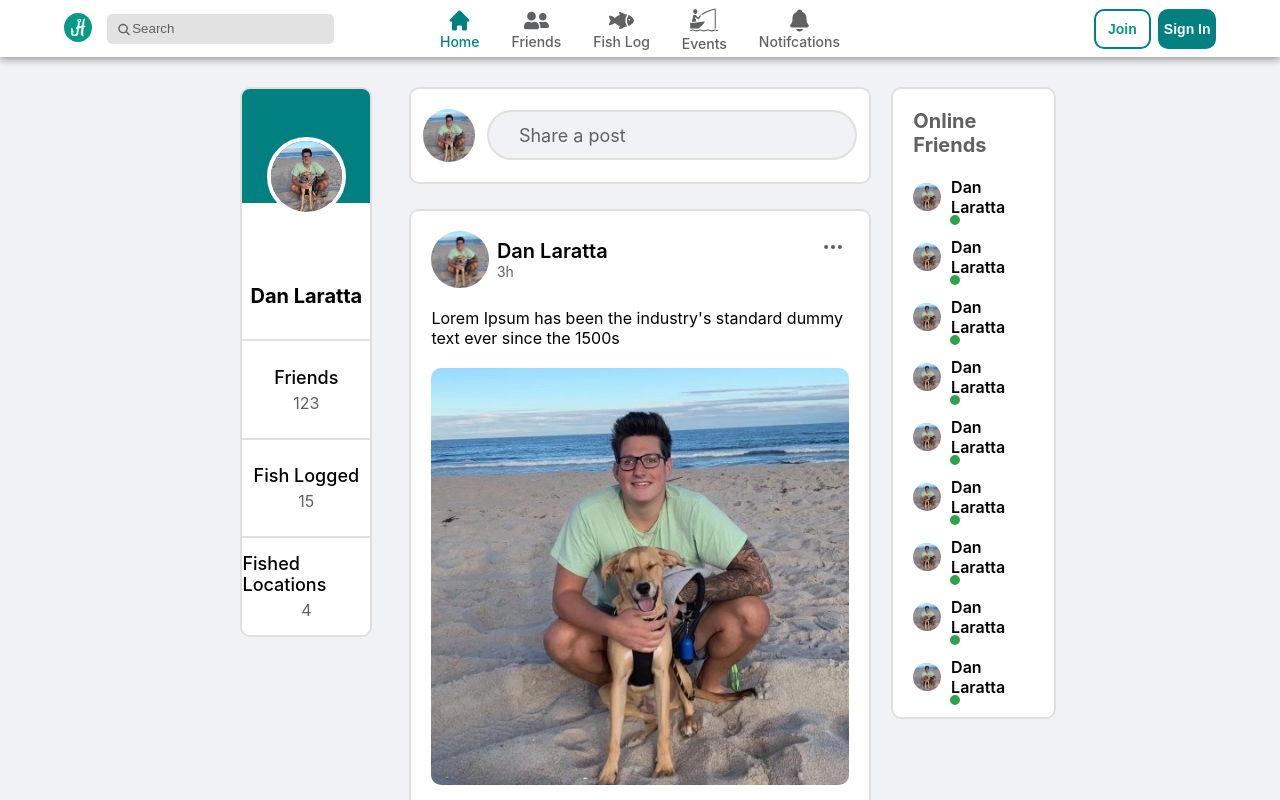
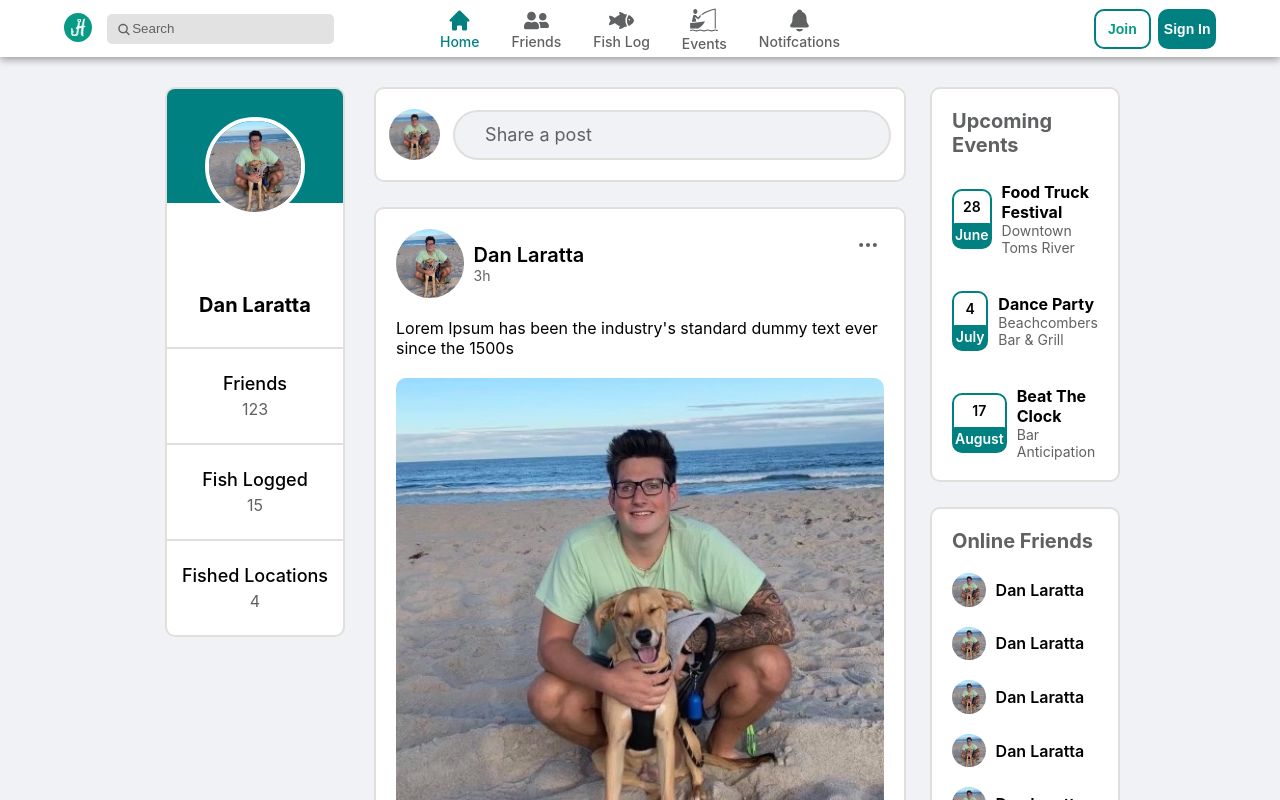
Before and after one commit to danlaratta/Hooked_Up, a React (Create React App) app in the folder frontend/: page / in a window 1280 px wide. Shown: the top 800 px of the page. Built offline with nearby package versions, Linux system fonts and the light colour scheme.

Commit message:
Events component

```diff
--- /dev/null
+++ b/frontend/src/components/Events.tsx
@@ -0,0 +1,134 @@
+import styled from 'styled-components/macro';
+
+const Container = styled.div`
+    width: 100%;
+    display: flex;
+    justify-content: center;
+    background-color: #fff;
+    border-radius: 1rem;
+    border: 0.2rem solid var(--border);
+`
+
+const Wrapper = styled.div`
+    width: 100%;
+    display: flex;
+    flex-direction: column;
+    padding: 1rem;
+`
+
+const Title = styled.h1`
+    color: var(--dark-gray);
+    padding-left: 1rem;
+    padding-top: 1rem;
+`
+
+const EventContainer = styled.div`
+    width: 100%;
+    display: flex;
+    gap: 1rem;
+    align-items: center;
+    margin-top: 1.5rem;
+    padding: 1rem;
+    border-radius: 1rem;
+
+    &:hover {
+        background-color: var(--gray);
+        cursor: pointer;
+    }
+`
+
+const Calendar = styled.div`
+    width: 100%;
+    height: 6rem;
+    display: flex;
+    flex-direction: column;
+    border: 0.2rem solid teal;
+    border-radius: 1rem;
+`
+
+const Day = styled.div`
+    flex: 7;
+    display: flex;
+    align-items: center;
+    justify-content: center;
+    border-top-left-radius: 1rem;
+    border-top-right-radius: 1rem;
+`
+
+const Month = styled.div`
+    flex: 5;
+    display: flex;
+    align-items: center;
+    justify-content: center;
+    border-bottom-left-radius: 0.5rem;
+    border-bottom-right-radius: 0.5rem;
+    border: 0.1rem solid teal;
+    background-color: teal;
+`
+
+const Text = styled.span`
+    font-size: 1.4rem;
+    font-weight: 600;
+`
+
+const Event = styled.div`
+    display: flex;
+    flex-direction: column;
+`
+
+const EventName = styled.h1`
+    font-size: 1.6rem;
+`
+
+const Location = styled.span`
+    font-size: 1.4rem;
+    color: var(--dark-gray);
+`
+
+const Events = () => {
+
+    const events = [
+        {
+            day: 28,
+            month: 'June',
+            event: 'Food Truck Festival',
+            location: 'Downtown Toms River'
+        },
+        {
+            day: 4,
+            month: 'July',
+            event: 'Dance Party',
+            location: 'Beachcombers Bar & Grill'
+        },
+        {
+            day: 17,
+            month: 'August',
+            event: 'Beat The Clock',
+            location: 'Bar Anticipation'
+        },
+    ]
+
+    return (
+        <Container>
+            <Wrapper>
+                <Title> Upcoming Events </Title>
+
+                {events.map((e) => (
+                    <EventContainer>
+                    <Calendar style={{flex: 3}}>
+                        <Day> <Text> {e.day} </Text> </Day>
+                        <Month> <Text style={{color: '#fff'}}> {e.month} </Text> </Month>
+                    </Calendar>
+
+                    <Event style={{flex: 9}}>
+                        <EventName> {e.event} </EventName>
+                        <Location> {e.location} </Location>
+                    </Event>
+                </EventContainer>
+                ))}
+            </Wrapper>
+        </Container>
+    );
+}
+
+export default Events;
--- a/frontend/src/components/NewPost.tsx
+++ b/frontend/src/components/NewPost.tsx
@@ -19,12 +19,12 @@ const Wrapper = styled.div`
 `
 
 const ProfileImg = styled.img`
-    width: 11.5%;
+    width: 9.7%;
     border-radius: 50%;
 `
 
 const Post = styled.div`
-    width: 81%;
+    width: 83%;
     background-color: var(--gray);
     border-radius: 3rem;
     padding: 1.25rem 3rem;
--- a/frontend/src/components/OnlineFriends.tsx
+++ b/frontend/src/components/OnlineFriends.tsx
@@ -25,9 +25,10 @@ const Title = styled.h1`
 
 const FriendsContainer = styled.div`
     width: 100%;
+    max-height: 58rem;
+    overflow-y: auto;
     display: flex;
     flex-direction: column;
-    justify-content: center;
     margin-top: 1rem;
 `
 
@@ -36,7 +37,6 @@ const Friend = styled.div`
     display: flex;
     align-items: center;
     gap: 1rem;
-    position: relative;
     padding: 1rem;
     border-radius: 1rem;
 
@@ -51,81 +51,73 @@ const ProfileImg = styled.img`
     border-radius: 50%;
 `
 
-const OnlineDot = styled.div`
-    height: 1.4rem;
-    width: 1.4rem;
-    background-color: #31a24c;
-    border: 0.22rem solid #fff;
-    border-radius: 50%;
-    position: absolute;
-    margin-left: 3.5rem;
-    margin-top: 4.5rem;
-`
-
 const Name = styled.span`
     font-size: 1.6rem;
     font-weight: 600;
 `
 
 const OnlineFriends = () => {
+
+    const friends = [
+        {
+            name: 'Dan Laratta',
+            img: Me,
+        },
+        {
+            name: 'Dan Laratta',
+            img: Me,
+        },
+        {
+            name: 'Dan Laratta',
+            img: Me,
+        },
+        {
+            name: 'Dan Laratta',
+            img: Me,
+        },
+        {
+            name: 'Dan Laratta',
+            img: Me,
+        },
+        {
+            name: 'Dan Laratta',
+            img: Me,
+        },
+        {
+            name: 'Dan Laratta',
+            img: Me,
+        },
+        {
+            name: 'Dan Laratta',
+            img: Me,
+        },
+        {
+            name: 'Dan Laratta',
+            img: Me,
+        },
+        {
+            name: 'Dan Laratta',
+            img: Me,
+        },
+        {
+            name: 'Dan Laratta',
+            img: Me,
+        },
+    ]
+
     return (
         <Container>
             <Wrapper>
                 <Title> Online Friends </Title>
                 <FriendsContainer>
-                    <Friend>
-                        <ProfileImg src={Me} />
-                        <OnlineDot />
-                        <Name> Dan Laratta </Name>
-                    </Friend>
-
-                    <Friend>
-                        <ProfileImg src={Me} />
-                        <OnlineDot />
-                        <Name> Dan Laratta </Name>
-                    </Friend>
-
-                    <Friend>
-                        <ProfileImg src={Me} />
-                        <OnlineDot />
-                        <Name> Dan Laratta </Name>
-                    </Friend>
-
-                    <Friend>
-                        <ProfileImg src={Me} />
-                        <OnlineDot />
-                        <Name> Dan Laratta </Name>
-                    </Friend>
-
-                    <Friend>
-                        <ProfileImg src={Me} />
-                        <OnlineDot />
-                        <Name> Dan Laratta </Name>
-                    </Friend>
-
-                    <Friend>
-                        <ProfileImg src={Me} />
-                        <OnlineDot />
-                        <Name> Dan Laratta </Name>
-                    </Friend>
-
-                    <Friend>
-                        <ProfileImg src={Me} />
-                        <OnlineDot />
-                        <Name> Dan Laratta </Name>
-                    </Friend>
-
-                    <Friend>
-                        <ProfileImg src={Me} />
-                        <OnlineDot />
-                        <Name> Dan Laratta </Name>
-                    </Friend>
-
-                    <Friend>
-                        <ProfileImg src={Me} />
-                        <OnlineDot />
-                        <Name> Dan Laratta </Name>
-                    </Friend>
+                    {
+                        friends.map((friend) => (
+                            <Friend>
+                                <ProfileImg src={friend.img} />
+                                <Name> {friend.name} </Name>
+                            </Friend>
+                        ))
+                    }
                 </FriendsContainer>
 
             </Wrapper>
--- a/frontend/src/components/Posts.tsx
+++ b/frontend/src/components/Posts.tsx
@@ -36,7 +36,6 @@ const LeftSection = styled.div`
 const PostInfo = styled.div`
     display: flex;
     flex-direction: column;
-    /* gap: 0.5rem; */
 `
 
 const User = styled.div`
--- a/frontend/src/components/ProfileCard.jsx
+++ b/frontend/src/components/ProfileCard.jsx
@@ -8,7 +8,7 @@ const Container = styled.div`
 `
 
 const Wrapper = styled.div`
-    width: 80%;
+    width: 95%;
     display: flex;
     flex-direction: column;
     height: 55rem;
@@ -18,16 +18,15 @@ const Wrapper = styled.div`
 const ImageContainer = styled.div`
     width: 100%;
     position: absolute;
-    top: 4rem;
+    top: 3rem;
     display: flex;
     justify-content: center;
 `
 
 const ProfileImg = styled.img`
-    width: 60%;
+    width: 55%;
     border: 0.4rem solid #fff;
     border-radius: 50%;
-    margin-top: 1rem;
 `
 
 const ColorSection = styled.div`
@@ -55,7 +54,8 @@ const DataSection = styled.div`
 
 const Name = styled.h1`
     font-size: 2rem;
-    margin-top: 5rem;
+    margin-top: 6rem;
+    padding: 1rem 0rem;
 `
 
 const DataItem = styled.div`
--- a/frontend/src/pages/Home.tsx
+++ b/frontend/src/pages/Home.tsx
@@ -5,6 +5,7 @@ import NewPost from '../components/NewPost';
 import PostModal from '../components/PostModal';
 import Posts from '../components/Posts';
 import OnlineFriends from '../components/OnlineFriends';
+import Events from '../components/Events';
 
 const Container = styled.div`
     width: 100%;
@@ -14,7 +15,7 @@ const Container = styled.div`
 `
 
 const Wrapper = styled.div`
-    width: 65%;
+    width: 75%;
     margin-top: 3rem;
     display: flex;
     justify-content: space-between;
@@ -56,6 +57,7 @@ const Home = () => {
                 </Section>
 
                 <Section style={{flex: 2.5}}>
+                    <Events />
                     <OnlineFriends />
                 </Section>
             </Wrapper>
```
